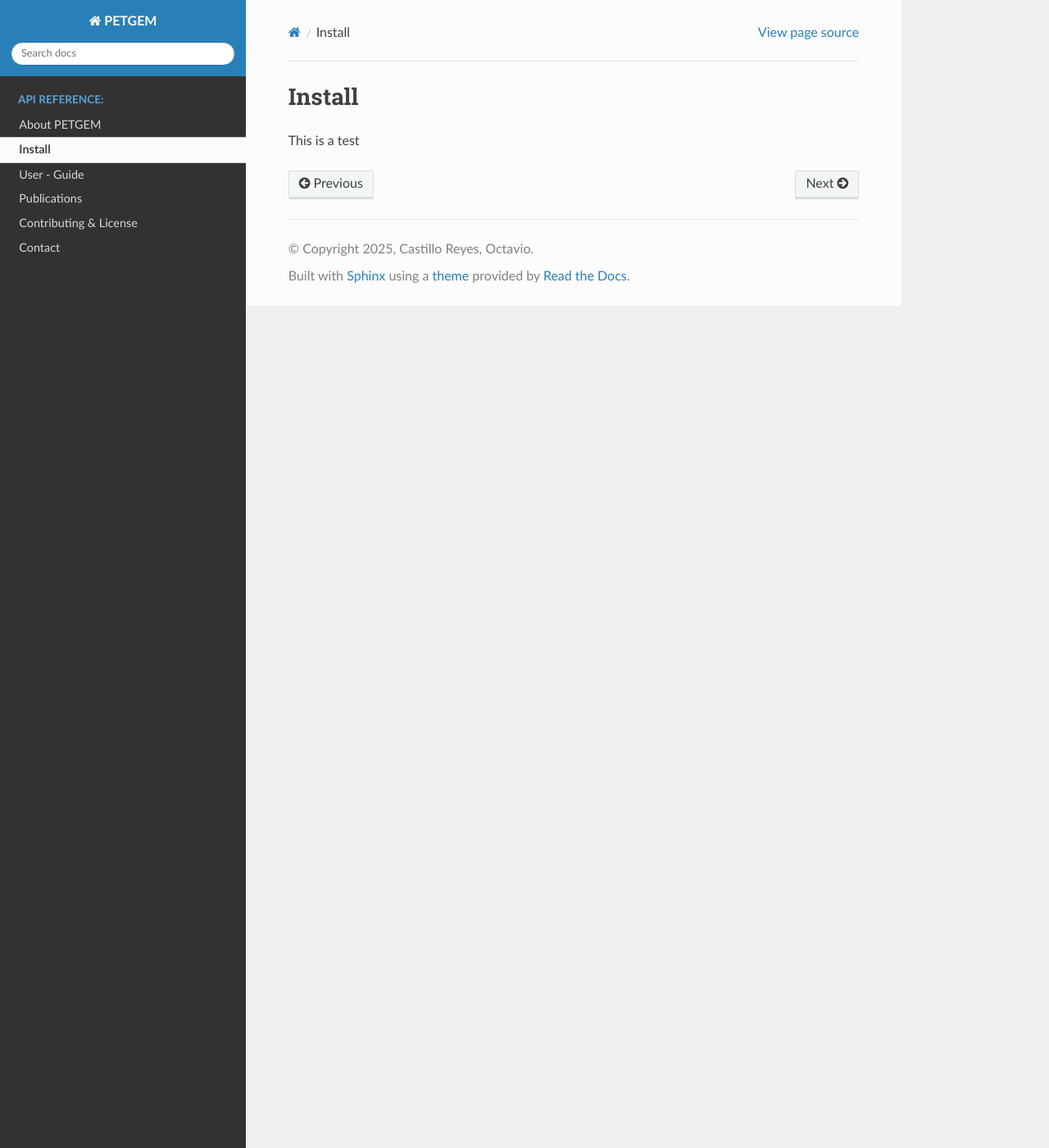
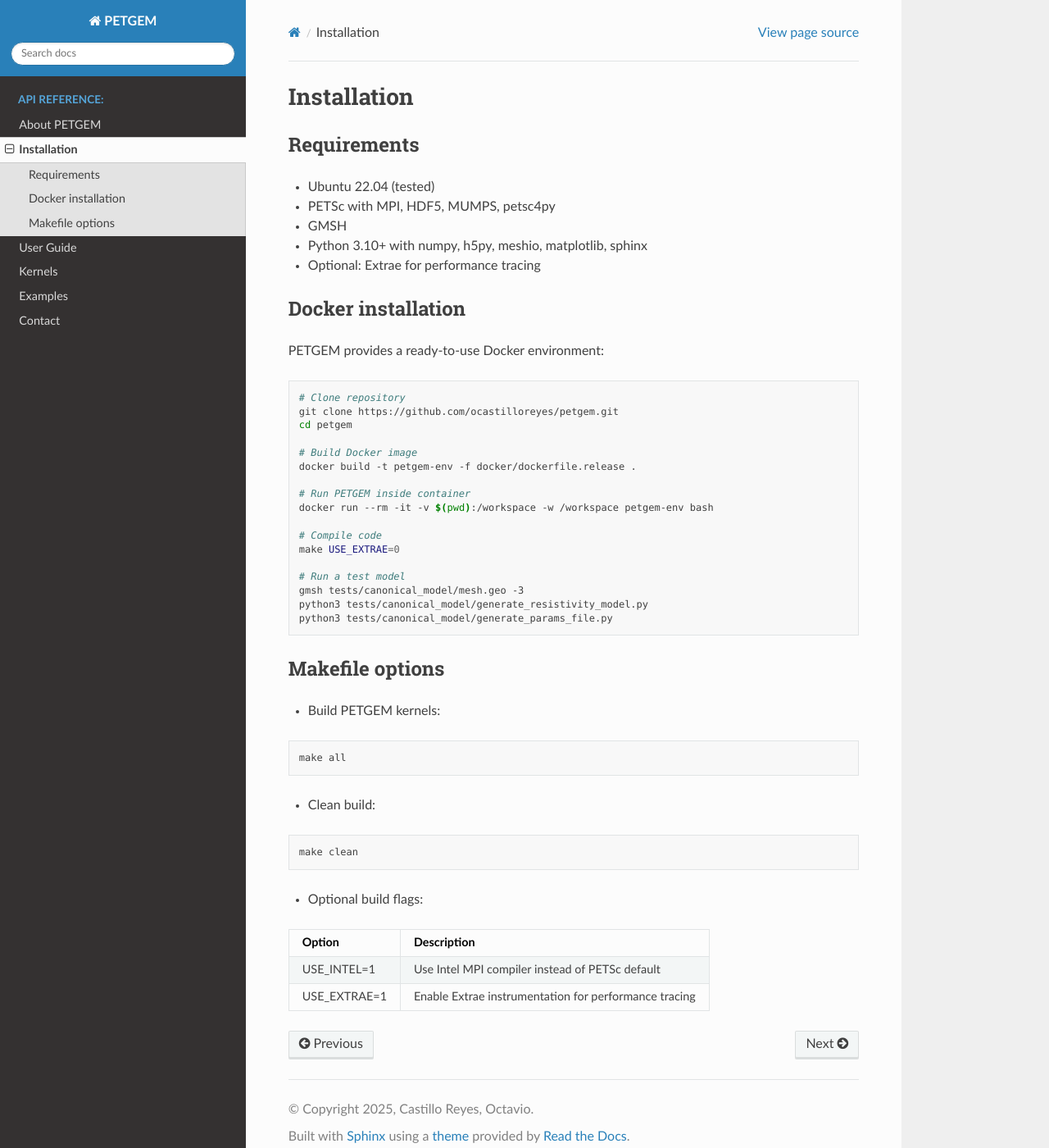
Before and after one commit to ocastilloreyes/petgem, a Sphinx documentation site: the page built from docs/source/manual/install.rst, in a window 1280 px wide and 1400 px high. Shown: the whole window at 82% size. Built offline with Sphinx 7.4.7 and the Read the Docs theme 3.1.0, drawn with Linux system fonts in a browser that asks for light colours; pages that are not in the unit, such as notebooks, are missing from menus.

```diff
--- a/README.rst
+++ b/README.rst
@@ -44,8 +44,10 @@ Dependencies
 PETGEM requires the following main dependencies:
 
 - `PETSc <https://petsc.org/>`_ (with MPI, BLAS/LAPACK, MUMPS, HDF5, petsc4py)
+
 - `Gmsh <http://gmsh.info/>`_
-- Python 3.x packages:
+
+- Python 3.x packages
    - numpy
    - matplotlib
    - h5py
--- a/docs/source/index.rst
+++ b/docs/source/index.rst
@@ -34,9 +34,9 @@ This documentation provides comprehensive information about PETGEM, including in
    manual/about_petgem
    manual/install
    manual/guide
+   manual/kernels
+   manual/examples
    api/index
-   manual/publications
-   manual/contributing
    manual/contact
 
 ..
--- a/docs/source/manual/about_petgem.rst
+++ b/docs/source/manual/about_petgem.rst
@@ -30,7 +30,9 @@ References
 For more information, see:
 
 - `PETGEM GitHub repository <https://github.com/ocastilloreyes/petgem/>`_
+
 - Publications using PETGEM:
+
 	- Rulff, P., Deleersnyder, W., Castillo-Reyes, O., Carrizo Mascarell, M., King, J. *An evaluation of computational methods in electromagnetic geophysics and their potential for groundwater system imaging.* EGU General Assembly 2025. `DOI: 10.5194/egusphere-egu25-5895 <https://doi.org/10.5194/egusphere-egu25-5895>`_
 	- Castillo-Reyes, O., Orihuela García, X., Piña Suárez, X. *Designing a mockup and refactoring code for HPC geo-electromagnetic applications.*  2024 IEEE International Conference on Engineering Veracruz (ICEV). `DOI: 10.1109/ICEV63254.2024.10765935 <https://doi.org/10.1109/ICEV63254.2024.10765935>`_
 	- Castillo-Reyes, O., Ledesma-Prol, R.M., Corbo-Camargo, F., Rojas, O. *Geothermal resources in Latin-America and their exploration using electromagnetic methods.* Geothermal Energy. `DOI: 10.1186/s40517-024-00314-5 <https://doi.org/10.1186/s40517-024-00314-5>`_
--- a/docs/source/manual/install.rst
+++ b/docs/source/manual/install.rst
@@ -1,4 +1,61 @@
-#######
-Install
-#######
-This is a test
+Installation
+============
+
+Requirements
+------------
+- Ubuntu 22.04 (tested)
+- PETSc with MPI, HDF5, MUMPS, petsc4py
+- GMSH
+- Python 3.10+ with numpy, h5py, meshio, matplotlib, sphinx
+- Optional: Extrae for performance tracing
+
+Docker installation
+-------------------
+PETGEM provides a ready-to-use Docker environment:
+
+.. code-block:: bash
+
+   # Clone repository
+   git clone https://github.com/ocastilloreyes/petgem.git
+   cd petgem
+
+   # Build Docker image
+   docker build -t petgem-env -f docker/dockerfile.release .
+
+   # Run PETGEM inside container
+   docker run --rm -it -v $(pwd):/workspace -w /workspace petgem-env bash
+
+   # Compile code
+   make USE_EXTRAE=0
+
+   # Run a test model
+   gmsh tests/canonical_model/mesh.geo -3
+   python3 tests/canonical_model/generate_resistivity_model.py
+   python3 tests/canonical_model/generate_params_file.py
+
+
+Makefile options
+----------------
+- Build PETGEM kernels:
+
+.. code-block:: bash
+
+    make all
+
+- Clean build:
+
+.. code-block:: bash
+
+    make clean
+
+- Optional build flags:
+
+.. list-table::
+   :header-rows: 1
+
+   * - Option
+     - Description
+   * - USE_INTEL=1
+     - Use Intel MPI compiler instead of PETSc default
+   * - USE_EXTRAE=1
+     - Enable Extrae instrumentation for performance tracing
```
Also changed, not shown: other parts of docs/source/index.rst (+1 -1 lines), CHANGES.rst (deleted, +0 -31 lines), DESCRIPTION.rst (deleted, +0 -98 lines), docs/source/manual/contact.rst (+13 -6 lines), docs/source/manual/contributing.rst (deleted, +0 -39 lines), docs/source/manual/examples.rst (added, +21 -0 lines), docs/source/manual/guide.rst (+26 -3 lines), docs/source/manual/kernels.rst (added, +14 -0 lines), docs/source/manual/publications.rst (deleted, +0 -20 lines), 1 other file.
